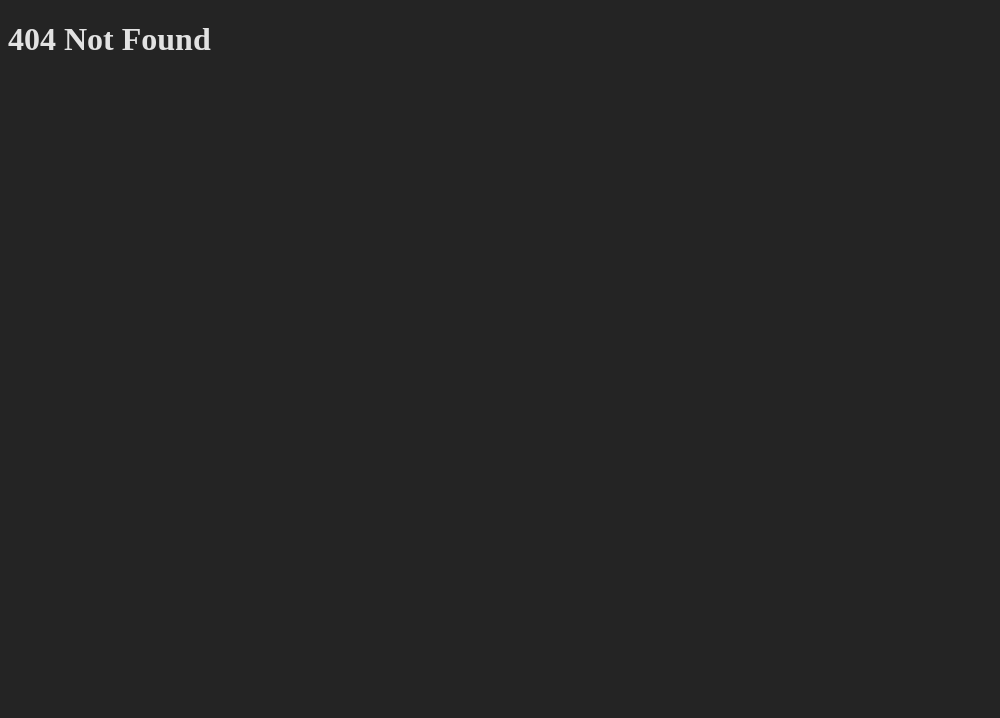
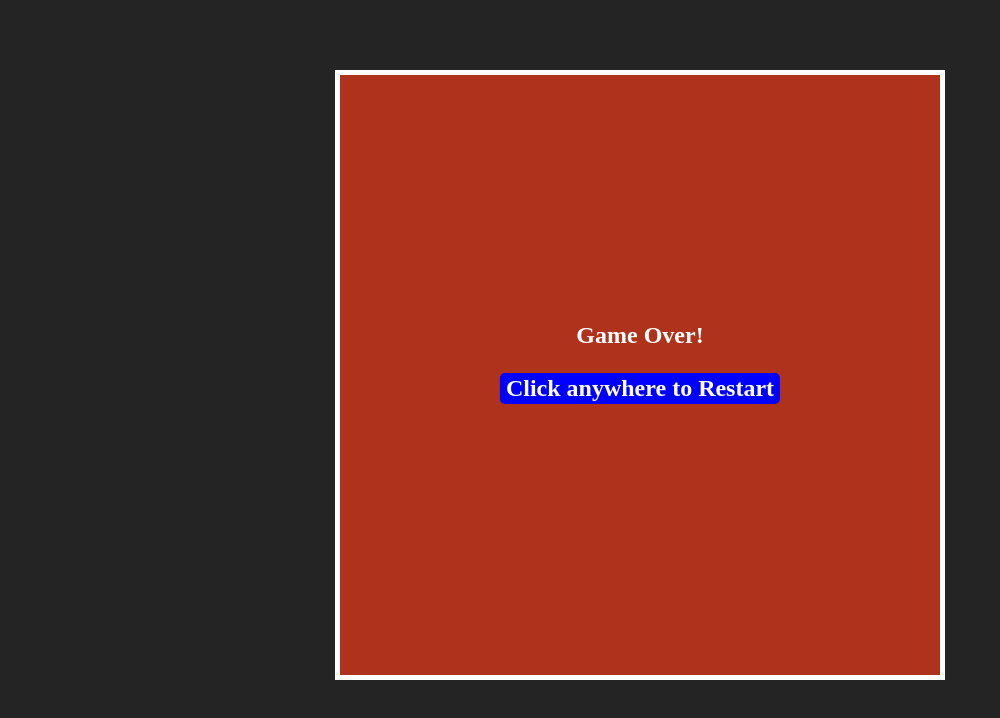
Before and after one commit to p-triz/progetto_tecnologie_internet, a React (Vite) app in the folder frontend/: page /FlappyBird in a window 1280 px wide. Before the commit this address had no page. Shown: the top 718 px of the page, without its empty margins (0-1000 px from the left). Built offline with nearby package versions, Linux system fonts and the light colour scheme.

Commit message:
pusho una versione stabile, il gioco non è ancora finito.

```diff
--- a/frontend/src/components/App.jsx
+++ b/frontend/src/components/App.jsx
@@ -4,6 +4,7 @@ import SecondPage from './SecondPage';
 import {BrowserRouter, Route, Routes} from 'react-router-dom';
 import SnakeGame from './SnakeGame';
 import Scoreboard from './Scoreboard';
+import FlappyBird from './Flappy';
 import Error from './Error';
 import { useState } from 'react';
 
@@ -23,6 +24,7 @@ const App = () => {
         <Route path='/Signin' element={<Login username={username} password={password} setUsername={setUsername} setPassword={setPassword} />} ></Route>
         <Route path="/Home" element={<SecondPage username={username} setUsername={setUsername}/>}></Route>
         <Route path="/Snake" element={<SnakeGame/>}></Route>
+        <Route path="/FlappyBird" element={<FlappyBird/>}></Route>
         <Route path="/scoreboard1" element={<Scoreboard gameName={gameName1} gameId={gameId1} username={username} setUsername={setUsername}/>}></Route>
         <Route path="/scoreboard2" element={<Scoreboard gameName={gameName2} gameId={gameId2} username={username} setUsername={setUsername}/>}></Route>
         <Route path='/*' element={<Error></Error>}></Route>
--- /dev/null
+++ b/frontend/src/components/Bird.jsx
@@ -0,0 +1,19 @@
+import React from "react";
+
+const Bird = ({ birdPosition }) => {
+
+    return (
+        <div
+            alt="bird"
+            className="bird"
+            style={{
+                left: birdPosition.x,
+                top: birdPosition.y,
+                backgroundColor: "yellow"
+            }}
+            draggable={true}
+        />
+    );
+};
+
+export default Bird;
--- /dev/null
+++ b/frontend/src/components/Flappy.jsx
@@ -0,0 +1,119 @@
+// FlappyBird.js
+import React, { useState, useEffect } from 'react';
+import './FlappyBird.css';
+import Pipes from './Pipes';
+import Bird from './Bird';
+const FlappyBird = () => {
+    const [birdPosition, setBirdPosition] = useState({ x: 50, y: 200 });
+    const [pipes, setPipes] = useState([]);
+    const [gameOver, setGameOver] = useState(false);
+    const [score, setScore] = useState(0);
+    const [gameStarted, setGameStarted] = useState(false);
+
+    const jump = () => {
+        if (!gameOver && gameStarted) {
+            setBirdPosition((prev) => ({ ...prev, y: prev.y - 60 }));
+        } else if (!gameOver && !gameStarted) {
+            // Start the game on the first jump
+            setGameStarted(true);
+        } else {
+            // Restart the game
+            setBirdPosition({ x: 50, y: 200 });
+            setPipes([]);
+            setGameOver(false);
+            setGameStarted(true);
+        }
+    };
+
+    const checkCollision = () => {
+        const birdTop = birdPosition.y;
+        const birdBottom = birdPosition.y + 50;
+        const birdLeft = birdPosition.x;
+        const birdRight = birdPosition.x + 50;
+
+        pipes.forEach((pipe) => {
+            const pipeTop = pipe.y;
+            const pipeBottom = pipe.y + 600;
+            const pipeLeft = pipe.x;
+            const pipeRight = pipe.x + 100;
+
+            const isColliding =
+                birdRight > pipeLeft &&
+                birdLeft < pipeRight &&
+                birdBottom > pipeTop &&
+                birdTop < pipeBottom;
+
+            if (isColliding) {
+                if (birdLeft > pipeLeft && birdRight < pipeRight && birdBottom < pipeBottom) {
+                    // Bird has crashed through the pipe, increase score
+                    setScore((prevScore) => prevScore + 1);
+                } else {
+                    // Bird has hit the pipe, end the game
+                    setGameOver(true);
+                    setGameStarted(false);
+                }
+            }
+        });
+
+        // Check if bird is out of the screen vertically
+        if (birdBottom > 800 || birdTop < -170) {
+            // Bird is out of bounds, end the game
+            setGameOver(true);
+            setGameStarted(false);
+        }
+    };
+
+    useEffect(() => {
+        checkCollision();
+    }, [birdPosition, pipes, gameOver]);
+
+    useEffect(() => {
+        const gravity = setInterval(() => {
+            setBirdPosition((prev) => ({ ...prev, y: prev.y + 5 }));
+            checkCollision();
+        }, 30);
+
+        const pipeGenerator = setInterval(() => {
+            if (!gameOver && gameStarted) {
+                setPipes((prev) => [
+                    ...prev,
+                    { x: 400, y: Math.floor(Math.random() * 300) },
+                ]);
+            }
+        }, 2000);
+
+        const pipeMove = setInterval(() => {
+            if (!gameOver && gameStarted) {
+                setPipes((prev) =>
+                    prev.map((pipe) => ({ ...pipe, x: pipe.x - 5 }))
+                );
+            }
+        }, 30);
+
+        return () => {
+            clearInterval(gravity);
+            clearInterval(pipeGenerator);
+            clearInterval(pipeMove);
+        };
+    }, [gameOver, gameStarted]);
+
+    return (
+        <div className={`Flappy ${gameOver ? 'game-over' : ''}`} onClick={jump}>
+            <Bird birdPosition={birdPosition} />
+            {pipes.map((pipe, index) => (
+                <Pipes key={index} pipePosition={pipe} />
+            ))}
+            {gameOver && (
+                <center>
+                    <div className="game-over-message">
+                        Game Over!
+                        <br />
+                        <p style={{ backgroundColor: 'blue', padding: "2px 6px", borderRadius: '5px' }}>Click anywhere to Restart</p>
+                    </div>
+                </center>
+            )}
+        </div>
+    );
+};
+
+export default FlappyBird;
--- a/frontend/src/components/FlappyBird.css
+++ b/frontend/src/components/FlappyBird.css
@@ -0,0 +1,46 @@
+.Flappy {
+    position: relative;
+    display: flex;
+    justify-content: center;
+    margin: auto;
+    margin-top: 70px;
+    width: 600px;
+    height: 600px;
+    border: 5px solid white;
+    overflow: hidden;
+    background-color: #87ceeb;
+    /* Sky Blue */
+    transition: background-color 0.5s ease;
+}
+
+.game-over {
+    background-color: #af321c;
+    /* Tomato */
+}
+
+.game-over-message {
+    position: absolute;
+    top: 50%;
+    left: 50%;
+    transform: translate(-50%, -50%);
+    font-size: 24px;
+    font-weight: bold;
+    color: white;
+}
+
+.bird {
+    position: absolute;
+    width: 50px;
+    height: 50px;
+    border: 2px solid black;
+    border-radius: 50%;
+    user-select: none;
+}
+
+.pipe {
+    position: absolute;
+    width: 100px;
+    height: 600px;
+    border: 5px solid black;
+    border-radius: 15px;
+}
--- /dev/null
+++ b/frontend/src/components/Pipes.jsx
@@ -0,0 +1,18 @@
+import React from "react";
+
+const Pipes = ({ pipePosition }) => {
+    return (
+        <div
+            alt="pipe"
+            className="pipe"
+            style={{
+                left: pipePosition.x,
+                top: pipePosition.y,
+                backgroundColor: "green"
+            }}
+            draggable={true}
+        />
+    );
+};
+
+export default Pipes;
```
Also changed, not shown: frontend/src/components/FlappyBird.jsx (deleted).
